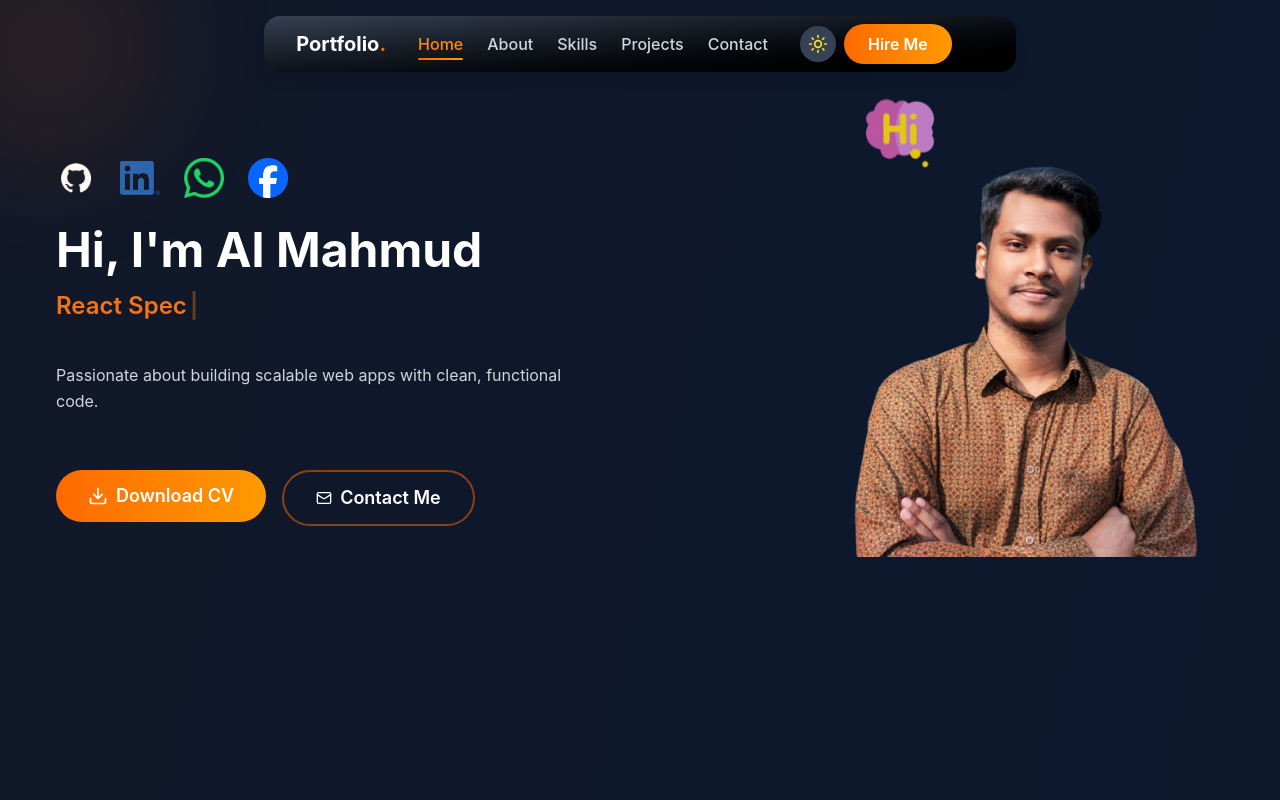
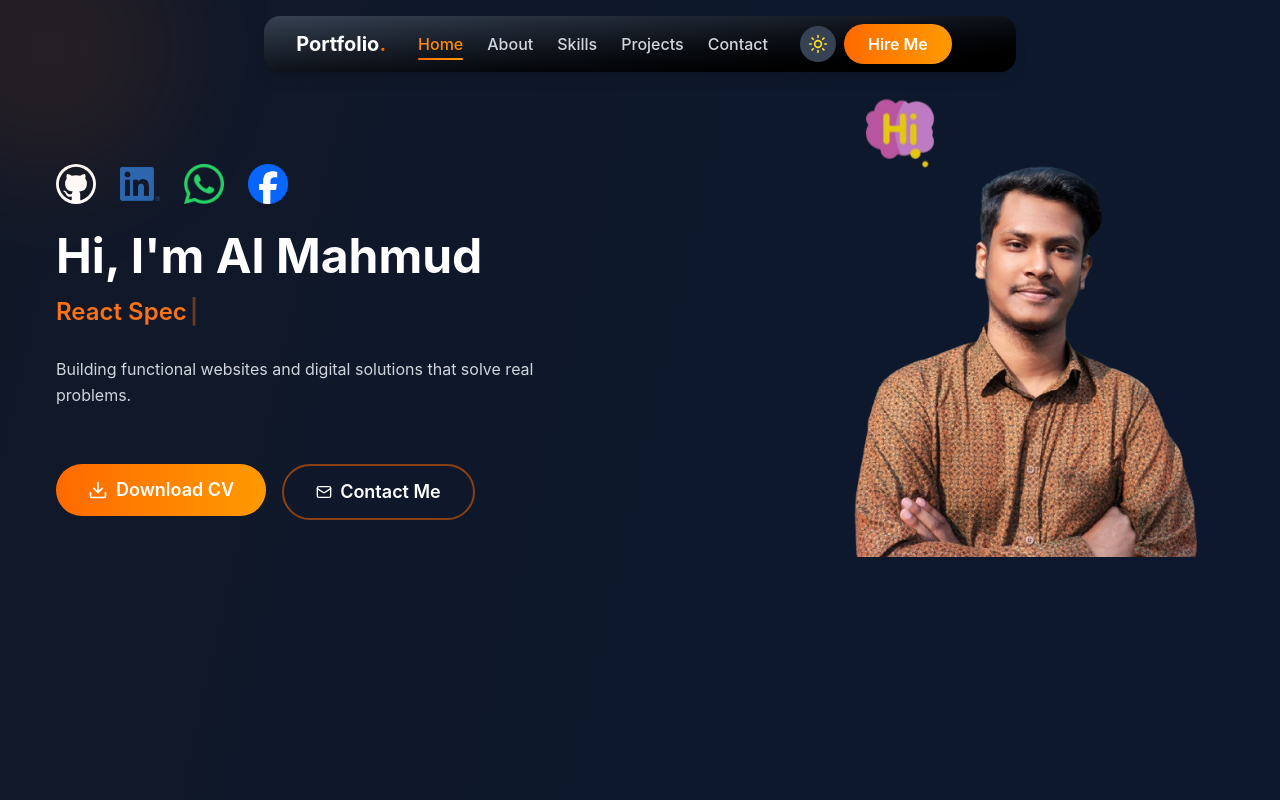
Before and after one commit to alma-mahmud/Portfolio_Website, a React (Vite) app: page / in a window 1280 px wide. Shown: the top 800 px of the page. Built offline with nearby package versions, Linux system fonts and the light colour scheme.

Commit message:
hero section e github er icon change

```diff
--- a/src/components/Hero.jsx
+++ b/src/components/Hero.jsx
@@ -1,4 +1,4 @@
-import github from '../assets/Hero/Github.png'
+import { VscGithub } from "react-icons/vsc";
 import Linkedin from '../assets/Hero/Linkedin.png'
 import whatsapp from '../assets/Hero/whatsapp.png'
 import facebook from '../assets/Hero/facebook.png'
@@ -10,10 +10,11 @@ import { Typewriter } from 'react-simple-typewriter'
 
 const Hero = ({ darkMode }) => {
     const socialIcons = [
-        { icon: github, alt: 'GitHub', link: 'https://github.com/alma-mahmud' },
-        { icon: Linkedin, alt: 'Linkedin', link: 'https://www.linkedin.com/in/alma-mahmud/' },
-        { icon: whatsapp, alt: 'whatsapp', link: 'https://wa.me/8801566068310' },
-        { icon: facebook, alt: 'facebook', link: 'https://www.facebook.com/almahmud088' },
+        // isIcon flag Diya hoyeche karon jokhn react icon hobe tokhn ture ar onno time e false:
+        { icon: VscGithub, alt: 'GitHub', link: 'https://github.com/alma-mahmud', isIcon: true },
+        { icon: Linkedin, alt: 'Linkedin', link: 'https://www.linkedin.com/in/alma-mahmud/', isIcon: false },
+        { icon: whatsapp, alt: 'whatsapp', link: 'https://wa.me/8801566068310', isIcon: false },
+        { icon: facebook, alt: 'facebook', link: 'https://www.facebook.com/almahmud088', isIcon: false },
     ];
 
     const theme = {
@@ -31,13 +32,19 @@ const Hero = ({ darkMode }) => {
                 <div className='container mx-auto flex px-4 sm:px-8 lg:px-14 py-12 lg:py-32 flex-col lg:flex-row items-center justify-between lg:mt-0 mt-14'>
                     <div className='lg:h-1/2 w-full flex flex-col items-center lg:items-start mb-12 lg:mb-0'>
 
-                        {/* Social Icons */}
+                        {/* Social Icons*/}
                         <div className='flex justify-center lg:justify-start gap-4 sm:gap-6 sm:mb-7 w-full'>
                             {socialIcons.map((social, index) => (
                                 <a key={index} href={social.link} target='_blank' rel="noopener noreferrer"
-                                   className='transform hover:scale-110 transition-transform duration-300'>
-                                    <img src={social.icon} alt={social.alt}
-                                         className={`w-8 h-8 sm:w-10 sm:h-10 object-contain ${darkMode ? '' : 'filter brightness-75'}`} />
+                                   className='transform hover:scale-110 transition-transform duration-300 flex items-center justify-center'>
+                                    {social.isIcon ? (
+                                        /* ========Icon hole aikahe render hobe ======*/
+                                        <social.icon className={`text-[32px] sm:text-[40px] ${darkMode ? 'text-white' : 'text-gray-800'}`} />
+                                    ) : (
+                                        /* ===========Ar Image hoile aikahne hobe======= */
+                                        <img src={social.icon} alt={social.alt}
+                                             className={`w-8 h-8 sm:w-10 sm:h-10 object-contain ${darkMode ? '' : 'filter brightness-75'}`} />
+                                    )}
                                 </a>
                             ))}
                         </div>
@@ -49,7 +56,7 @@ const Hero = ({ darkMode }) => {
                         </h1>
 
                         {/* Typewriter Effect Section */}
-                        <div className={`mb-6 sm:mb-8 text-xl sm:text-2xl font-semibold min-h-[40px] text-center lg:text-left ${theme.textPrimary}`}
+                        <div className={`mb-3 sm:mb-5 text-xl sm:text-2xl font-semibold min-h-10 text-center lg:text-left ${theme.textPrimary}`}
                              data-aos='fade-up' data-aos-delay='600'>
                             <span style={{ color: '#f97316' }}>
                                 <Typewriter
@@ -66,10 +73,10 @@ const Hero = ({ darkMode }) => {
 
                         <p className={`mb-6 sm:mb-8 leading-relaxed max-w-md sm:max-w-lg text-center lg:text-left ${theme.textSecondary}`}
                            data-aos='fade-up' data-aos-delay='650'>
-                            Passionate about building scalable web apps with clean, functional code.
+                            Building functional websites and digital solutions that solve real problems.
                         </p>
 
-                        {/* Buttons */}
+                        {/* Buttons Area */}
                         <div className='w-full pt-4 sm:pt-6'>
                             <div className='flex flex-col sm:flex-row justify-center lg:justify-start gap-3 sm:gap-4'
                                  data-aos='fade-up' data-aos-delay='700'>
@@ -101,7 +108,6 @@ const Hero = ({ darkMode }) => {
                     </div>
                 </div>
 
-                {/* Decorative Circle */}
                 <div className={`absolute -top-20 -left-20 w-40 h-40 sm:w-64 sm:h-64 ${theme.decorativeCircle} rounded-full blur-3xl animate-pulse hidden sm:block`}></div>
             </section>
         </div>
```
